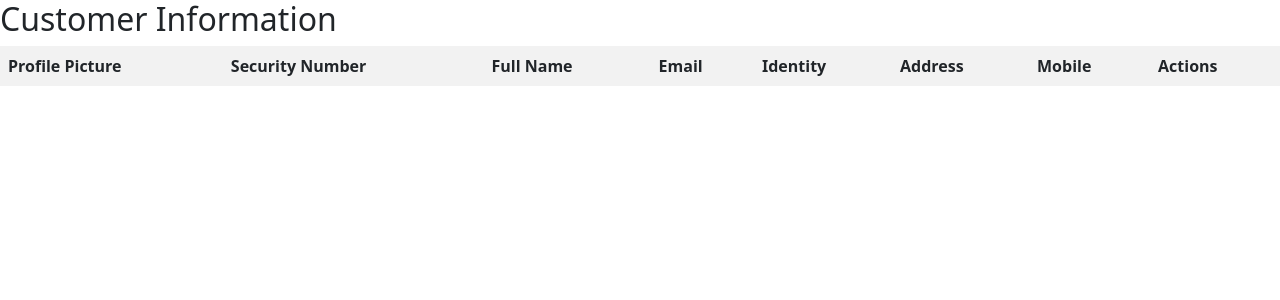
After one commit to Fayezalsorakhy/NaQd, a Django app: page /customers_table in a window 1280 px wide. The commit adds this page. Shown: the top 300 px of the page. Run offline with Django 5.2, Linux system fonts and the light colour scheme; lists and menus that the app fills with data are empty; some libraries are stand-ins or nearby versions.

Commit message:
add the customers table

```diff
--- /dev/null
+++ b/naqd_project/app1/static/css/customers_table.css
@@ -0,0 +1,17 @@
+
+table {
+    width: 100%;
+    border-collapse: collapse;
+}
+th, td {
+    padding: 8px;
+    border: 1px solid #ddd;
+}
+th {
+    background-color: #f2f2f2;
+}
+button {
+    padding: 5px 10px;
+    margin: 5px;
+    cursor: pointer;
+}
--- a/naqd_project/app1/static/css/registration.css
+++ b/naqd_project/app1/static/css/registration.css
@@ -7,9 +7,6 @@ body{
     width: 100%;
     height: 100vh;
     position: relative;
-
-
-
 }
 .sign{
     width: 65%;
@@ -18,9 +15,6 @@ body{
     align-self: center;
     margin: auto;
     margin-top: 15px;
-
-
-
 }
 .profile-pic{
     width: 90px;
--- /dev/null
+++ b/naqd_project/app1/templates/customers_table.html
@@ -0,0 +1,94 @@
+<!DOCTYPE html>
+<html lang="en">
+
+<head>
+    <meta charset="UTF-8">
+    <meta name="viewport" content="width=device-width, initial-scale=1.0">
+    <title>Customers Table</title>
+    {% load static %}
+    <link rel="stylesheet" href="{% static 'CSS/customers_table.css' %}">
+    <link href="https://cdn.jsdelivr.net/npm/bootstrap@5.3.1/dist/css/bootstrap.min.css" rel="stylesheet">
+
+</head>
+
+<body>
+
+    <h2>Customer Information</h2>
+
+    <table id="customerTable">
+        <thead>
+            <tr>
+                <th>Profile Picture</th>
+                <th>Security Number</th>
+                <th>Full Name</th>
+                <th>Email</th>
+                <th>Identity</th>
+                <th>Address</th>
+                <th>Mobile</th>
+                <th>Actions</th>
+            </tr>
+        </thead>
+        <tbody id="customerTableBody">
+            <!-- Data rows will be inserted here by JavaScript -->
+        </tbody>
+    </table>
+    <script>
+        // Sample API endpoint for fetching customers (replace this with your actual API URL)
+const apiUrl = 'https://jsonplaceholder.typicode.com/users'; // Mock API
+
+// Function to fetch customer data and display it
+async function fetchCustomers() {
+    try {
+        const response = await fetch(apiUrl);
+        const customers = await response.json();
+        const tableBody = document.getElementById('customerTableBody');
+        tableBody.innerHTML = ''; // Clear existing rows
+
+        customers.slice(0, 6).forEach((customer) => {
+            const row = document.createElement('tr');
+            row.innerHTML = `
+                <td>
+                    <a href="http://127.0.0.1:8000/{{ item.icon.file.url }}" target="_blank">
+                        <img src="https://via.placeholder.com/50" alt="Profile Picture" class="rounded-circle" />
+                    </a>
+                </td>
+                <td>${customer.id}</td>
+                <td>${customer.name}</td>
+                <td>${customer.email}</td>
+                <td>${customer.username}</td>
+                <td>${customer.address.street}, ${customer.address.city}</td>
+                <td>${customer.phone}</td>
+                <td>
+                    <button class="btn btn-warning btn-sm" onclick="editCustomer(${customer.id})">Edit</button>
+                    <button class="btn btn-danger btn-sm" onclick="deleteCustomer(${customer.id})">Delete</button>
+                </td>
+            `;
+            tableBody.appendChild(row);
+        });
+    } catch (error) {
+        console.error('Error fetching customer data:', error);
+    }
+}
+
+// Function to edit a customer (mock behavior for now)
+function editCustomer(id) {
+    alert(`Editing customer with ID: ${id}`);
+    // You would open an edit form with the customer's data here
+}
+
+// Function to delete a customer (mock behavior for now)
+function deleteCustomer(id) {
+    const confirmation = confirm(`Are you sure you want to delete the customer with ID: ${id}?`);
+    if (confirmation) {
+        alert(`Customer with ID: ${id} deleted.`);
+        // Here you would typically make a DELETE request to the API to remove the customer from the database
+    }
+}
+
+// Fetch customers when the page loads
+window.onload = fetchCustomers;
+
+    </script>
+</body>
+
+</html>
--- a/naqd_project/app1/templates/registration.html
+++ b/naqd_project/app1/templates/registration.html
@@ -123,7 +123,7 @@
     </div>
     <div class="add_customer">
 
-      <img src="{% static 'img/add_customer.png' %}" alt="logo"  />
+      <img src="{% static 'img/add_customer.png' %}" alt="logo"/>
 
     </div>
   </body>
--- a/naqd_project/app1/urls.py
+++ b/naqd_project/app1/urls.py
@@ -3,4 +3,6 @@ from . import views
 urlpatterns = [
     path('', views.login),
     path('register', views.register),
+    path('customers_table', views.customers_table),
+
 ]
--- a/naqd_project/app1/views.py
+++ b/naqd_project/app1/views.py
@@ -8,3 +8,6 @@ def login(request):
 
 def register(request):
     return render(request,"registration.html")
+
+def customers_table(request):
+  return render (request,"customers_table.html")
```
